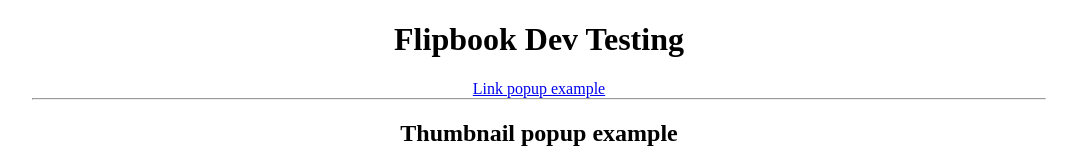
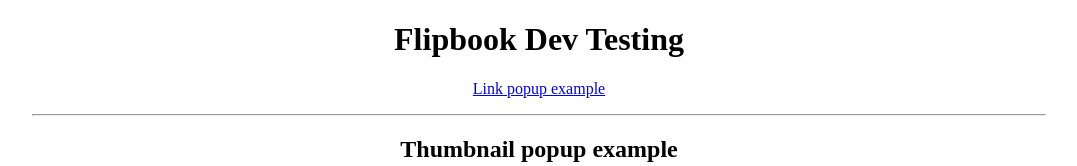
Before and after one commit to pscumarketingweb/2024-Annual-Report, a plain HTML site: page index.html in a window 1280 px wide. Shown: the top 166 px of the page, without its empty margins (101-1178 px from the left). Drawn offline with Linux system fonts and the light colour scheme; some packages are replaced by stand-ins of ours; grey boxes are pictures that could not be loaded; a script that the page names is missing.

Commit message:
Update index.html

```diff
--- a/index.html
+++ b/index.html
@@ -11,7 +11,9 @@
     <body>
         <div style="margin: 0 auto; text-align: center;" width="100%">
             <h1>Flipbook Dev Testing</h1>
-            <a style="margin-bottom: 1rem;" data-rel="fh5-light-box-demo" data-href="https://online.fliphtml5.com/brext/dipm/" data-width="1600" data-height="1000" data-title="Link popup example" href="#">Link popup example</a>
+            <div style="margin-bottom: 1rem;">
+                <a data-rel="fh5-light-box-demo" data-href="https://online.fliphtml5.com/brext/dipm/" data-width="1600" data-height="1000" data-title="Link popup example" href="#">Link popup example</a>
+            </div>
 
             <hr style="width: 80%; margin: 0 auto;">
 
```
